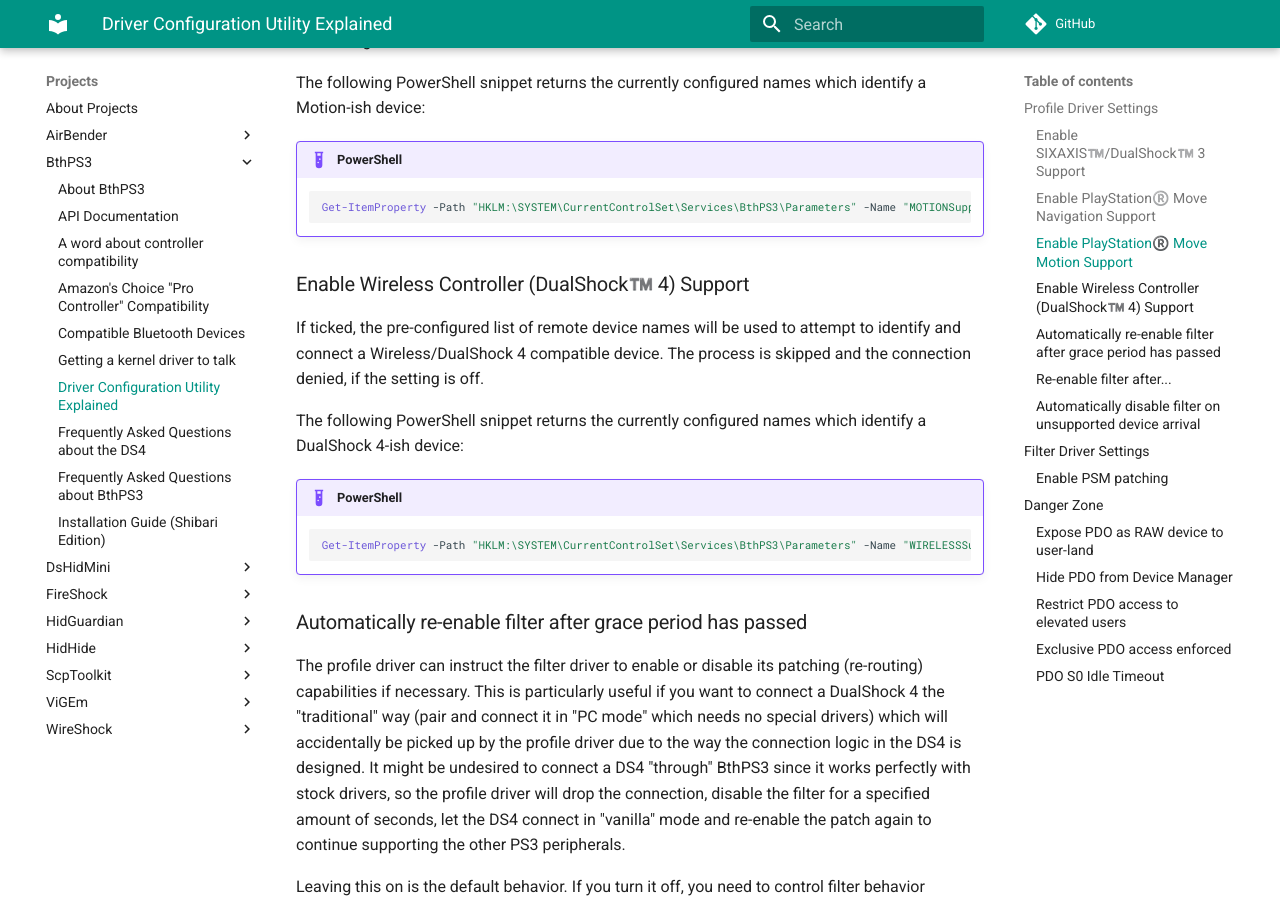
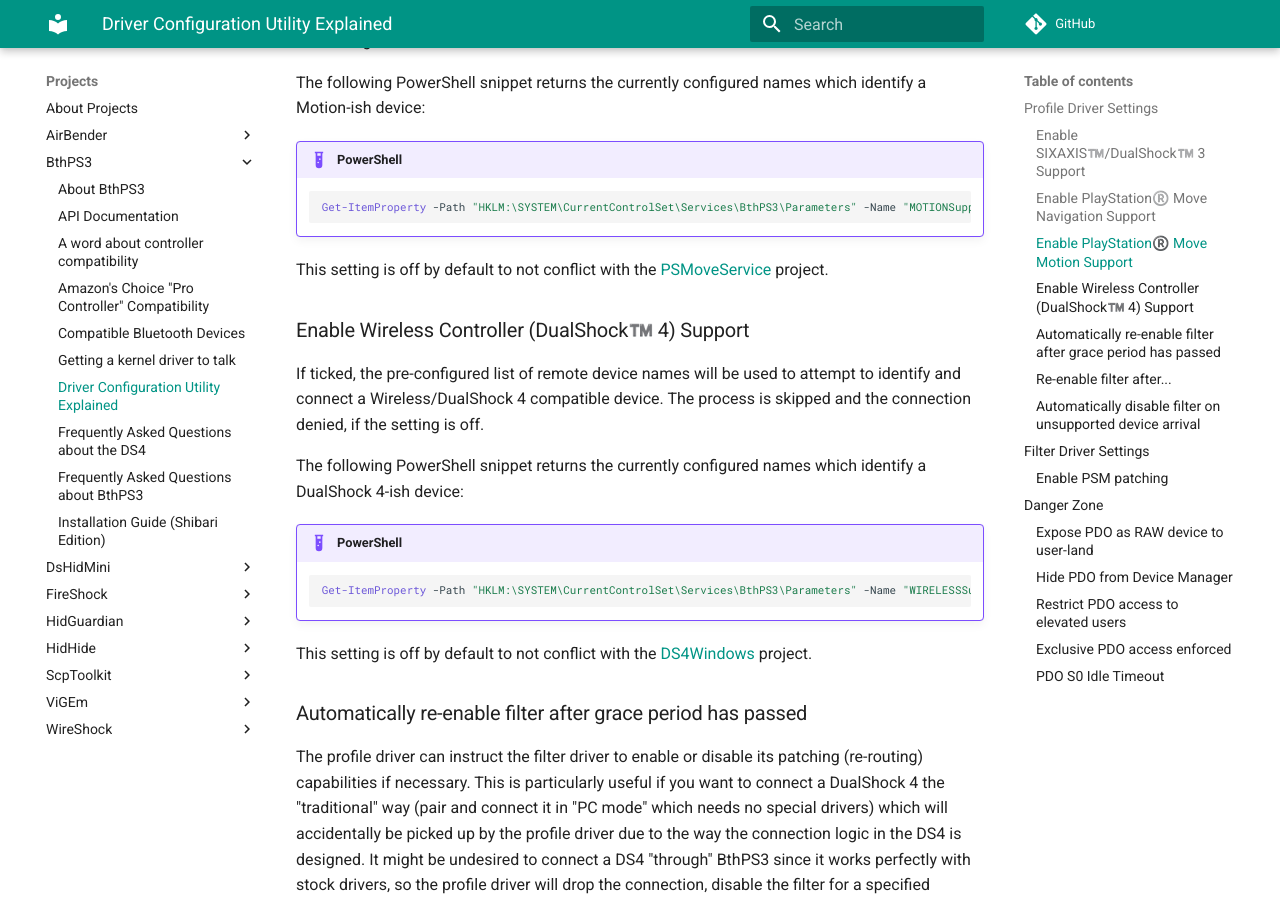
Before and after one commit to nefarius/ViGEm.github.io, an MkDocs documentation site: the page built from docs/projects/BthPS3/Driver-Configuration-Utility-Explained.md, in a window 1280 px wide and 900 px high, scrolled down 2137 px. Built offline with MkDocs 1.6.1 and Material for MkDocs 9.7.7, drawn with Linux system fonts in a browser that asks for light colours; comment, search, counter and statistics services are not loaded.

Commit message:
Added compatibility hints

````diff
--- a/docs/projects/BthPS3/Driver-Configuration-Utility-Explained.md
+++ b/docs/projects/BthPS3/Driver-Configuration-Utility-Explained.md
@@ -48,6 +48,8 @@
     Get-ItemProperty -Path "HKLM:\SYSTEM\CurrentControlSet\Services\BthPS3\Parameters" -Name "MOTIONSupportedNames" | Select-Object -ExpandProperty "MOTIONSupportedNames"
     ```
 
+This setting is off by default to not conflict with the [PSMoveService](https://github.com/psmoveservice/PSMoveService) project.
+
 ### Enable Wireless Controller (DualShock™️ 4) Support
 
 If ticked, the pre-configured list of remote device names will be used to attempt to identify and connect a Wireless/DualShock 4 compatible device. The process is skipped and the connection denied, if the setting is off.
@@ -58,6 +60,8 @@
     ```PowerShell
     Get-ItemProperty -Path "HKLM:\SYSTEM\CurrentControlSet\Services\BthPS3\Parameters" -Name "WIRELESSSupportedNames" | Select-Object -ExpandProperty "WIRELESSSupportedNames"
     ```
+
+This setting is off by default to not conflict with the [DS4Windows](https://github.com/Ryochan7/DS4Windows) project.
 
 ### Automatically re-enable filter after grace period has passed
 
````
